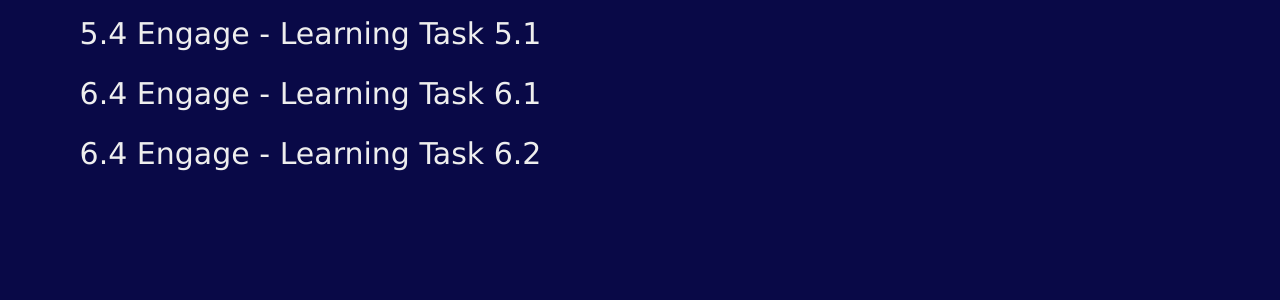
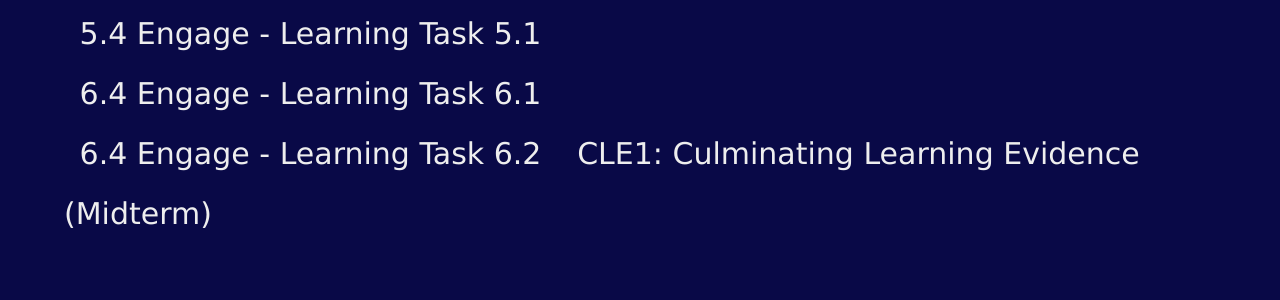
Before and after one commit to nadine-padernal/portfolio, a PHP site: page /SVGTAB/svg_home.php in a window 1280 px wide. Shown: the top 300 px of the page. Run offline with PHP 8.4, Linux system fonts and the light colour scheme.

Commit message:
Update svg_home.php

```diff
--- a/SVGTAB/svg_home.php
+++ b/SVGTAB/svg_home.php
@@ -10,4 +10,5 @@ $module = (isset($_GET['mod']) && $_GET['mod'] != '') ? $_GET['mod'] : '';
 <a href="SVGTAB/graphics" class="button2">5.4 Engage - Learning Task 5.1</a> <br>
 <a href="SVGTAB/textSVG" class="button2">6.4 Engage - Learning Task 6.1</a><br>
 <a href="SVGTAB/svg_animation" class="button2">6.4 Engage - Learning Task 6.2</a>
+<a href="SVGTAB/floom" class="button2">CLE1: Culminating Learning Evidence (Midterm)</a>
 </div>
```
